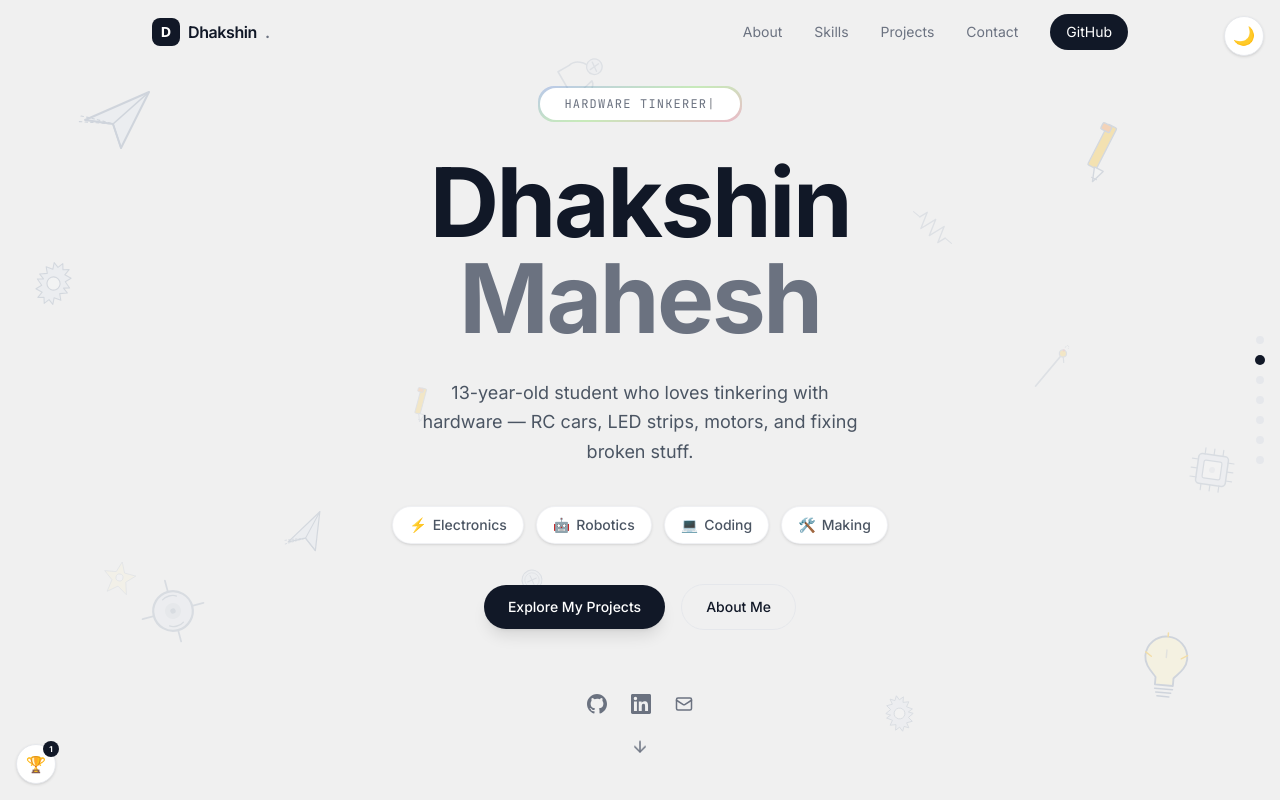
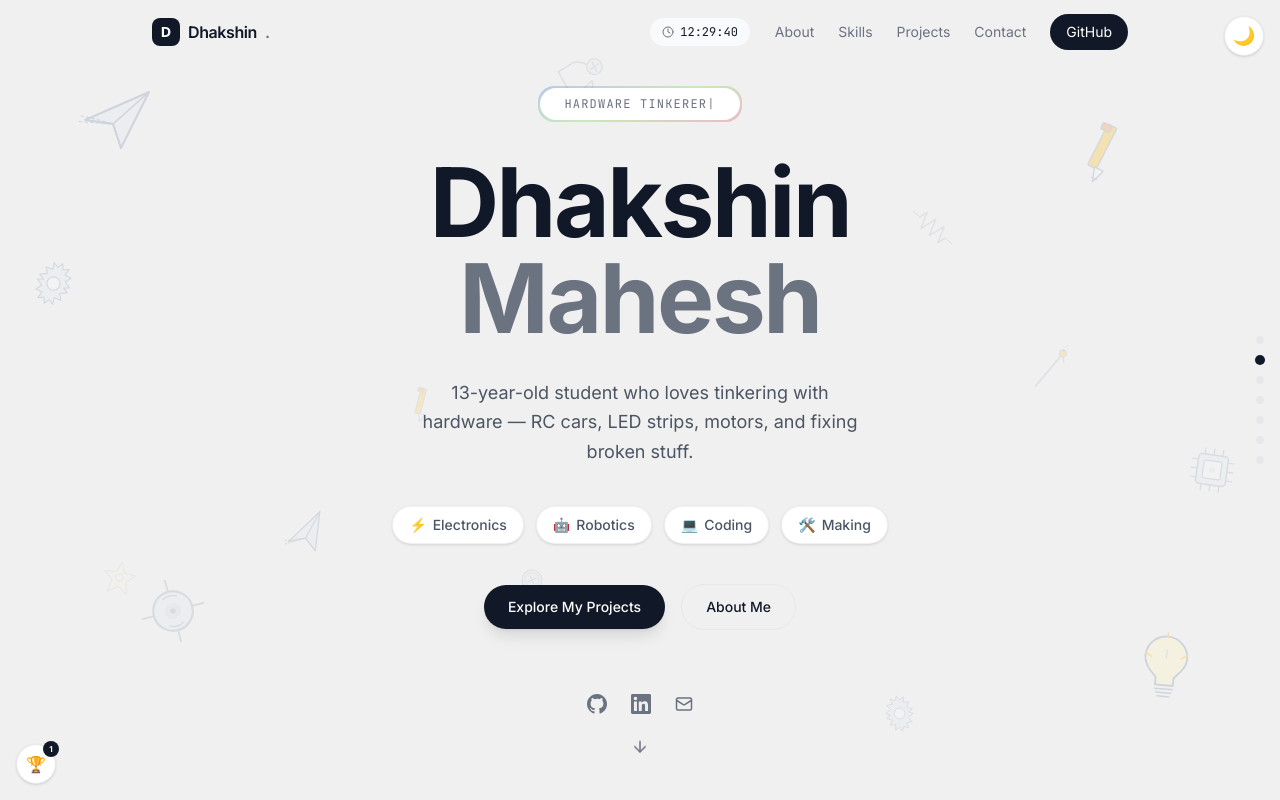
Before and after one commit to dhakshinmahesh1-alt/portfolio-of-dhakshin, a React (Vite) app: page / in a window 1280 px wide. Shown: the top 800 px of the page. Built offline with nearby package versions, Linux system fonts and the light colour scheme.

Commit message:
feat: add clock to navbar

```diff
--- a/src/components/Navbar.jsx
+++ b/src/components/Navbar.jsx
@@ -1,5 +1,5 @@
 import { useState, useEffect } from 'react'
-import { Menu, X } from 'lucide-react'
+import { Menu, X, Clock } from 'lucide-react'
 
 const links = [
   { label: 'About', href: '#about' },
@@ -7,6 +7,24 @@ const links = [
   { label: 'Projects', href: '#projects' },
   { label: 'Contact', href: '#contact' },
 ]
+
+function ClockDisplay() {
+  const [time, setTime] = useState(() => new Date().toLocaleTimeString('en-IN', { hour12: false, hour: '2-digit', minute: '2-digit', second: '2-digit' }))
+
+  useEffect(() => {
+    const interval = setInterval(() => {
+      setTime(new Date().toLocaleTimeString('en-IN', { hour12: false, hour: '2-digit', minute: '2-digit', second: '2-digit' }))
+    }, 1000)
+    return () => clearInterval(interval)
+  }, [])
+
+  return (
+    <div className="flex items-center gap-1.5 px-3 py-1.5 rounded-full bg-surface-2 border border-border/50 text-xs font-mono text-text">
+      <Clock size={12} className="text-muted" />
+      <span className="tabular-nums">{time}</span>
+    </div>
+  )
+}
 
 export default function Navbar() {
   const [scrolled, setScrolled] = useState(false)
@@ -32,7 +50,9 @@ export default function Navbar() {
           Dhakshin<span className="text-muted">.</span>
         </a>
 
-        <div className="hidden md:flex items-center gap-8">
+        <div className="hidden md:flex items-center gap-6">
+          {/* Clock */}
+          <ClockDisplay />
           {links.map((l) => (
             <a
               key={l.href}
```
